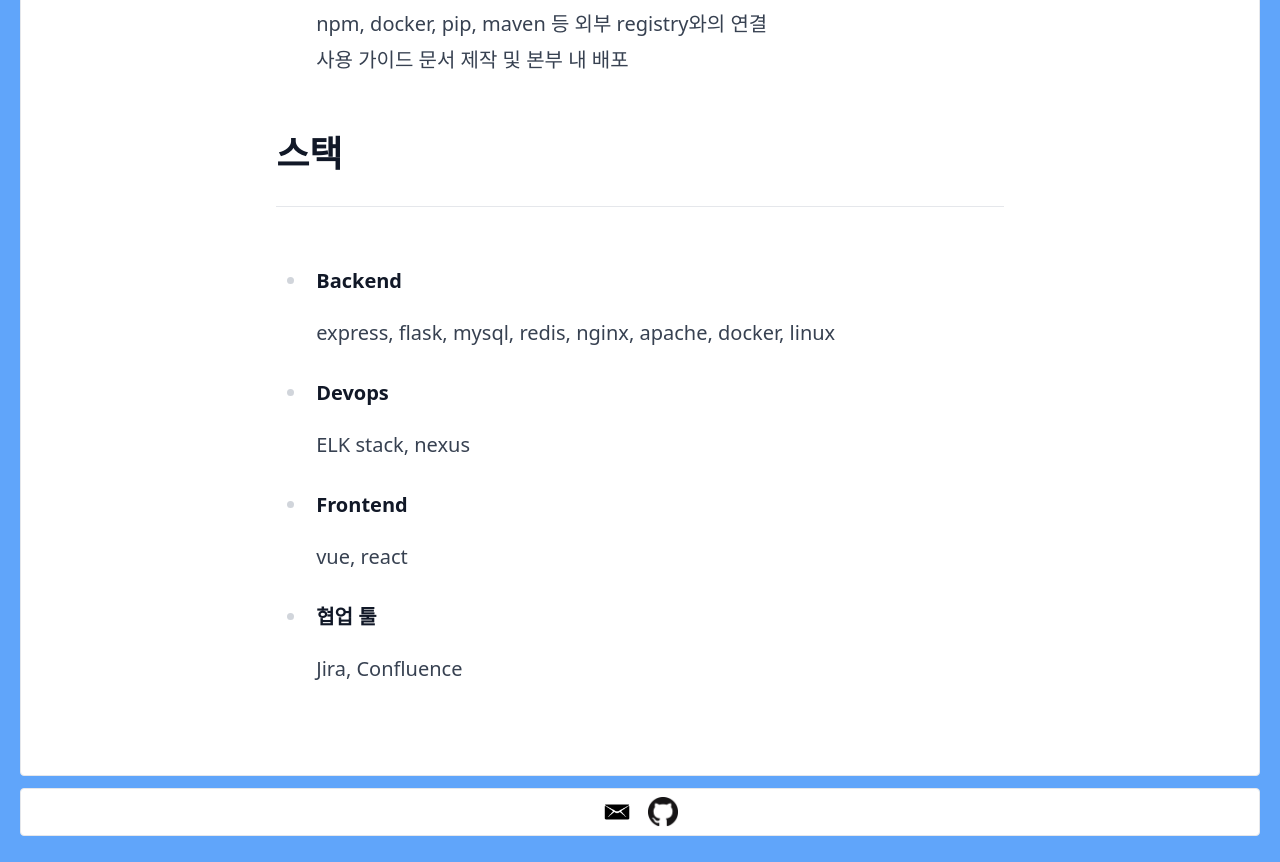
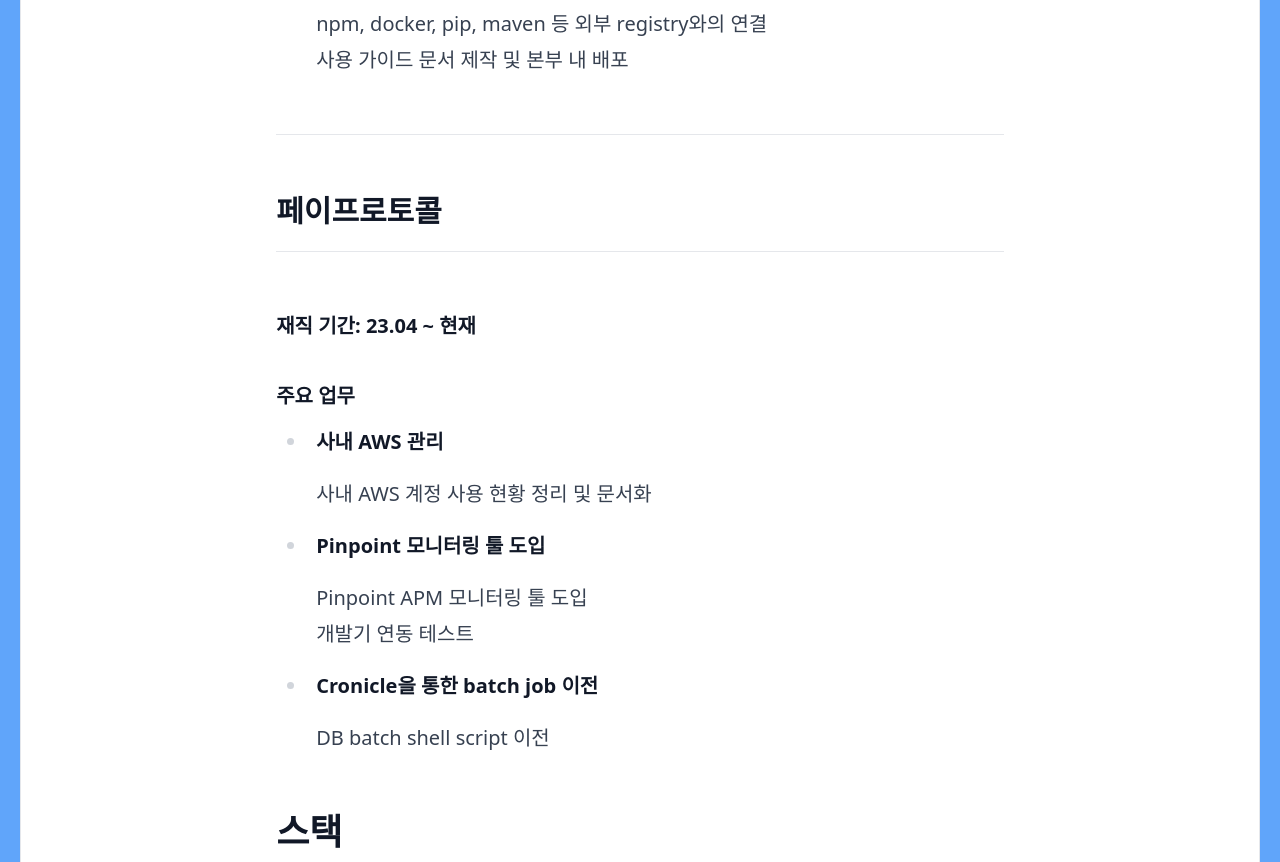
Before and after one commit to OTKRyu/OTKRyu.github.io, a Next.js app: page /about in a window 1280 px wide. Shown: the part 2660-3522 px from the top of the page. Built offline with nearby package versions, Linux system fonts and the light colour scheme.

Commit message:
feat: change about.js

```diff
--- a/pages/about.js
+++ b/pages/about.js
@@ -28,7 +28,7 @@ export default function Home() {
           <hr></hr>
           <h3>다날 핀테크</h3>
           <hr></hr>
-          <strong>재직 기간: 22.02 ~ 현재</strong>
+          <strong>재직 기간: 22.02 ~ 23.03</strong>
           <h4>주요 업무</h4>
 
           <ul>
@@ -145,6 +145,36 @@ export default function Home() {
               </div>
             </li>
           </ul>
+          <hr></hr>
+          <h3>페이프로토콜</h3>
+          <hr></hr>
+          <strong>재직 기간: 23.04 ~ 현재</strong>
+          <h4>주요 업무</h4>
+
+          <ul>
+            <li>
+              <div>
+                <strong>사내 AWS 관리</strong>
+                <p>사내 AWS 계정 사용 현황 정리 및 문서화</p>
+              </div>
+            </li>
+            <li>
+              <div>
+                <strong>Pinpoint 모니터링 툴 도입</strong>
+                <p>
+                  Pinpoint APM 모니터링 툴 도입
+                  <br></br>
+                  개발기 연동 테스트
+                </p>
+              </div>
+            </li>
+            <li>
+              <div>
+                <strong>Cronicle을 통한 batch job 이전</strong>
+                <p>DB batch shell script 이전</p>
+              </div>
+            </li>
+          </ul>
           <h2>스택</h2>
           <hr></hr>
           <ul>
```
Also changed, not shown: 32 other files (tests, documents, lock files or other folders).
